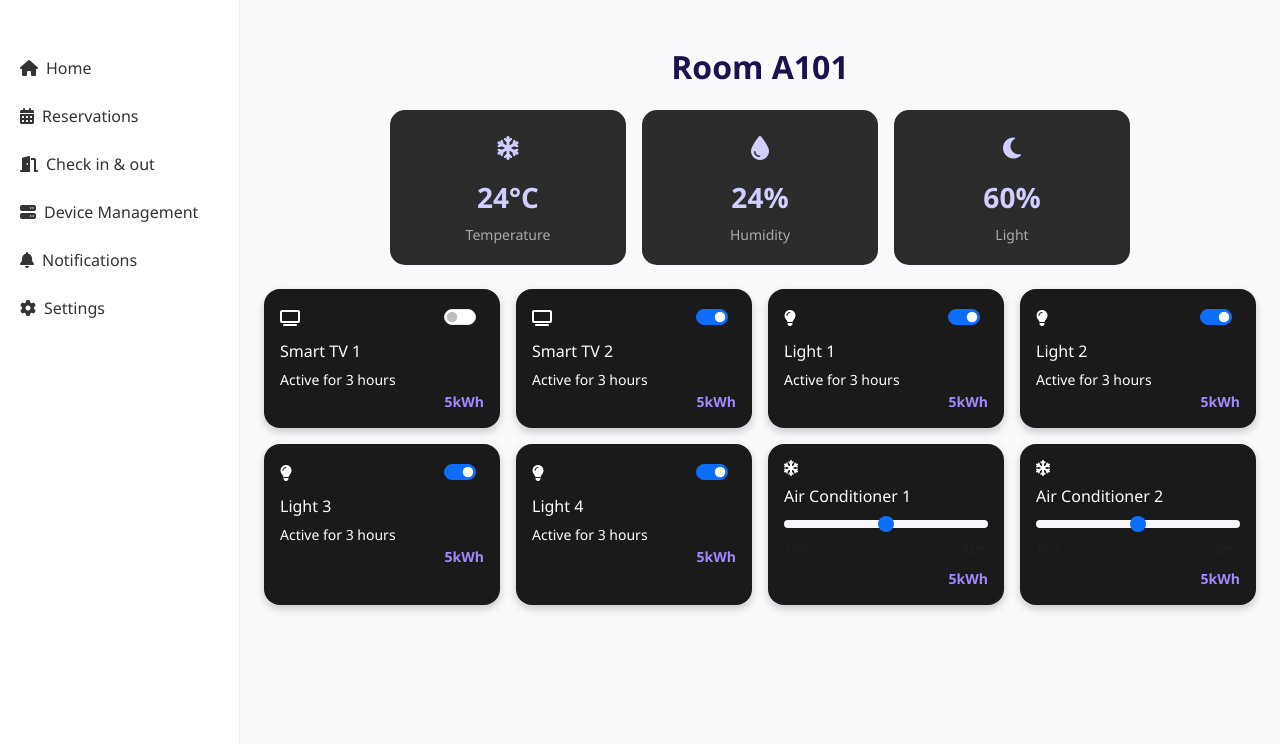
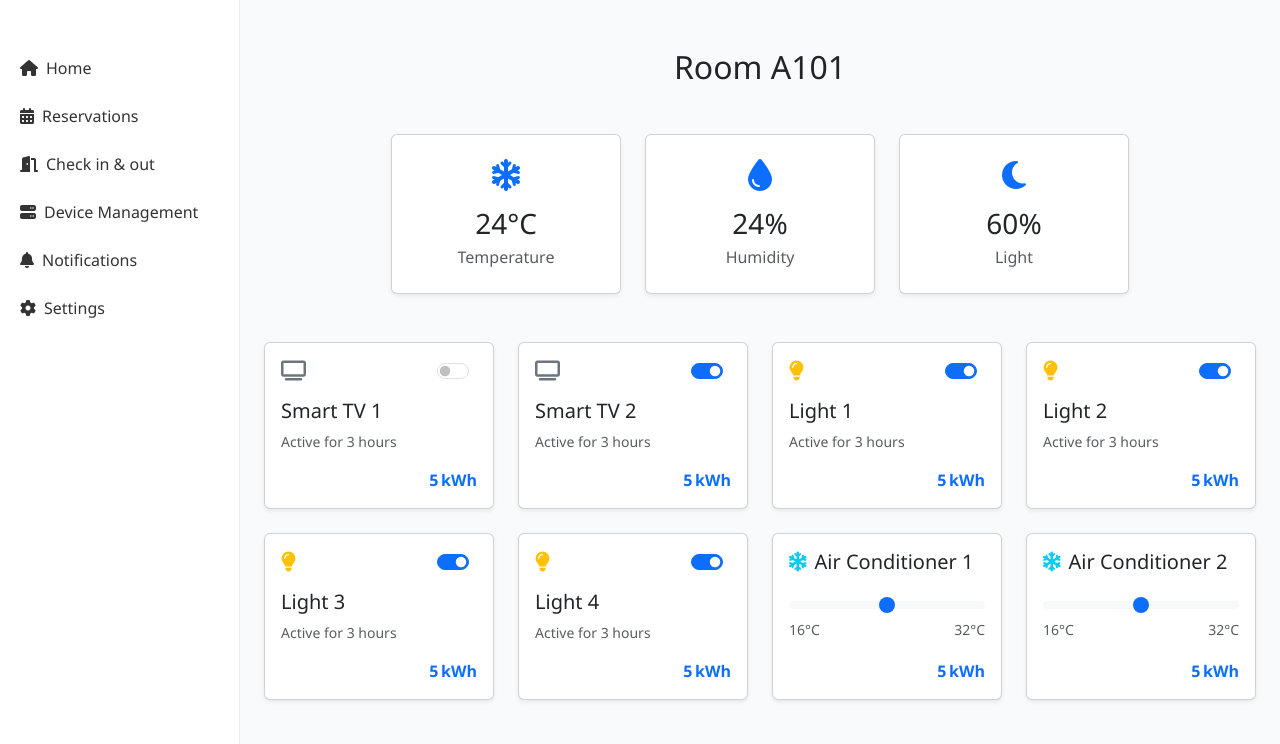
Before and after one commit to nguyenthinhthanh/S3-MRS, a Flask app: page /device-management/room/1 in a window 1280 px wide. Shown: the part 56-800 px from the top of the page. Run offline with Flask 2, Linux system fonts and the light colour scheme; the visitor is signed in with stand-in values (Sample User, id 1).

Commit message:
Change css dashboard

```diff
--- a/Source/static/css/dashboard.css
+++ b/Source/static/css/dashboard.css
@@ -1,47 +1,62 @@
+/* Room title */
 .room-title {
-    font-weight: bold;
-    color: #1c124e;
+  font-weight: 600;
+  font-size: 1.5rem;
+  color: #4e3c8c; /* Màu tím đậm */
+  margin-bottom: 12px;
 }
 
+/* Environmental Card Styling */
 .env-card {
-    background-color: #2c2c2c;
-    color: #d0cfff;
-    border-radius: 15px;
-    padding: 20px;
+  background: linear-gradient(135deg, #4b367c, #2d2145);
+  color: #e8e3f8;
+  border-radius: 16px;
+  padding: 24px;
   text-align: center;
+  display: flex;
+  flex-direction: column;
+  align-items: center;
+  justify-content: center;
   height: 100%;
+  box-shadow: 0 8px 20px rgba(0, 0, 0, 0.3);
 }
 .env-card .icon {
-    font-size: 24px;
-    color: #d0cfff;
-    margin-bottom: 10px;
+  font-size: 36px;
+  color: #f0ebff;
+  margin-bottom: 12px;
 }
 .env-card .value {
-    font-size: 28px;
-    font-weight: bold;
+  font-size: 32px;
+  font-weight: 700;
+  margin: 6px 0;
 }
 .env-card .label {
   font-size: 14px;
-    color: #aaa;
-    margin-top: 6px;
+  color: #b3a9d6;
+  margin-top: 8px;
 }
 
+/* Device Card Styling */
 .device-card {
-    background: #1a1a1a;
-    color: #fff;
+  background: #2e2544;
+  color: #f5f2ff;
   border-radius: 16px;
-    padding: 16px;
-    box-shadow: 0 4px 10px rgba(0,0,0,0.2);
+  padding: 20px;
+  box-shadow: 0 8px 20px rgba(0, 0, 0, 0.4);
+  display: flex;
+  flex-direction: column;
+  justify-content: space-between;
   height: 100%;
 }
 .device-card .device-name {
-    font-weight: 500;
-    font-size: 16px;
-    margin-bottom: 4px;
+  font-weight: 600;
+  font-size: 1.2rem;
+  margin-bottom: 8px;
+  color: #d1c4e9;
 }
 .device-card .energy {
-    font-weight: bold;
+  font-weight: 700;
   text-align: right;
-    color: #a18aff;
+  color: #b388ff;
   font-size: 14px;
 }
--- a/Source/templates/dashboard.html
+++ b/Source/templates/dashboard.html
@@ -1,85 +1,94 @@
 {% extends "base.html" %}
-{% block title %}{{ room.name }} - Dashboard{% endblock %}
+{% block title %}{{ room.name }} – Dashboard{% endblock %}
 
 {% block extra_head %}
   <link rel="stylesheet" href="{{ url_for('static', filename='css/dashboard.css') }}">
 {% endblock %}
 
 {% block content %}
-<div class="device-dashboard container py-4">
-  <h2 class="room-title text-center mb-4">{{ room.name }}</h2>
+<div class="container py-4">
+  <h2 class="text-center mb-5">{{ room.name }}</h2>
 
   <!-- ENVIRONMENT CARDS -->
-  <div class="row g-3 mb-4 justify-content-center">
-    <div class="col-md-3">
-      <div class="env-card">
-        <div class="icon"><i class="fas fa-snowflake"></i></div>
-        <div class="value">24°C</div>
-        <div class="label">Temperature</div>
+  <div class="row g-4 mb-5 justify-content-center">
+    {% for icon, value, label in [
+        ('fa-snowflake', '24°C', 'Temperature'),
+        ('fa-tint',      '24%', 'Humidity'),
+        ('fa-moon',      '60%', 'Light')
+      ] %}
+    <div class="col-6 col-md-4 col-lg-3">
+      <div class="card text-center shadow-sm h-100">
+        <div class="card-body py-4">
+          <i class="fas {{ icon }} fa-2x mb-3 text-primary"></i>
+          <h3 class="card-title mb-1">{{ value }}</h3>
+          <p class="text-muted mb-0">{{ label }}</p>
+        </div>
       </div>
     </div>
-    <div class="col-md-3">
-      <div class="env-card">
-        <div class="icon"><i class="fas fa-tint"></i></div>
-        <div class="value">24%</div>
-        <div class="label">Humidity</div>
-      </div>
-    </div>
-    <div class="col-md-3">
-      <div class="env-card">
-        <div class="icon"><i class="fas fa-moon"></i></div>
-        <div class="value">60%</div>
-        <div class="label">Light</div>
-      </div>
-    </div>
+    {% endfor %}
   </div>
 
-  <!-- DEVICES -->
-  <div class="row g-3">
+  <!-- DEVICE CARDS -->
+  <div class="row g-4">
+    <!-- Smart TVs -->
     {% for i in range(1, 3) %}
     <div class="col-sm-6 col-md-4 col-lg-3">
-      <div class="device-card">
-        <div class="d-flex justify-content-between align-items-center mb-2">
-          <i class="fas fa-tv"></i>
-          <div class="form-check form-switch">
-            <input class="form-check-input" type="checkbox" id="tv{{ i }}" {% if i == 2 %}checked{% endif %}>
+      <div class="card shadow-sm h-100">
+        <div class="card-body d-flex flex-column justify-content-between">
+          <div class="d-flex justify-content-between align-items-center mb-3">
+            <i class="fas fa-tv fa-lg text-secondary"></i>
+            <div class="form-check form-switch mb-0">
+              <input class="form-check-input" type="checkbox" id="tv{{ i }}" {% if i == 2 %}checked{% endif %}>
+            </div>
+          </div>
+          <h5 class="card-title">Smart TV {{ i }}</h5>
+          <small class="text-muted">Active for 3 hours</small>
+          <div class="mt-3 text-end">
+            <span class="fw-bold text-primary">5 kWh</span>
           </div>
         </div>
-        <div class="device-name">Smart TV {{ i }}</div>
-        <small>Active for 3 hours</small>
-        <div class="energy">5kWh</div>
       </div>
     </div>
     {% endfor %}
 
+    <!-- Lights -->
     {% for i in range(1, 5) %}
     <div class="col-sm-6 col-md-4 col-lg-3">
-      <div class="device-card">
-        <div class="d-flex justify-content-between align-items-center mb-2">
-          <i class="fas fa-lightbulb"></i>
-          <div class="form-check form-switch">
-            <input class="form-check-input" type="checkbox" id="light{{ i }}" checked>
+      <div class="card shadow-sm h-100">
+        <div class="card-body d-flex flex-column justify-content-between">
+          <div class="d-flex justify-content-between align-items-center mb-3">
+            <i class="fas fa-lightbulb fa-lg text-warning"></i>
+            <div class="form-check form-switch mb-0">
+              <input class="form-check-input" type="checkbox" id="light{{ i }}" checked>
+            </div>
+          </div>
+          <h5 class="card-title">Light {{ i }}</h5>
+          <small class="text-muted">Active for 3 hours</small>
+          <div class="mt-3 text-end">
+            <span class="fw-bold text-primary">5 kWh</span>
           </div>
         </div>
-        <div class="device-name">Light {{ i }}</div>
-        <small>Active for 3 hours</small>
-        <div class="energy">5kWh</div>
       </div>
     </div>
     {% endfor %}
 
+    <!-- Air Conditioners -->
     {% for i in range(1, 3) %}
     <div class="col-sm-6 col-md-4 col-lg-3">
-      <div class="device-card">
-        <div class="d-flex justify-content-between align-items-center mb-2">
-          <i class="fas fa-snowflake"></i>
+      <div class="card shadow-sm h-100">
+        <div class="card-body d-flex flex-column justify-content-between">
+          <div class="d-flex align-items-center mb-3">
+            <i class="fas fa-snowflake fa-lg text-info me-2"></i>
+            <h5 class="mb-0">Air Conditioner {{ i }}</h5>
+          </div>
+          <input type="range" class="form-range" min="16" max="32" value="24">
+          <div class="d-flex justify-content-between text-muted small">
+            <span>16°C</span><span>32°C</span>
+          </div>
+          <div class="mt-3 text-end">
+            <span class="fw-bold text-primary">5 kWh</span>
+          </div>
         </div>
-        <div class="device-name">Air Conditioner {{ i }}</div>
-        <input type="range" class="form-range" min="16" max="32" value="24">
-        <div class="d-flex justify-content-between text-muted" style="font-size: 12px;">
-          <span>16°C</span><span>32°C</span>
-        </div>
-        <div class="energy mt-2">5kWh</div>
       </div>
     </div>
     {% endfor %}
```
Lines whose indentation alone changed are shown as unchanged.
